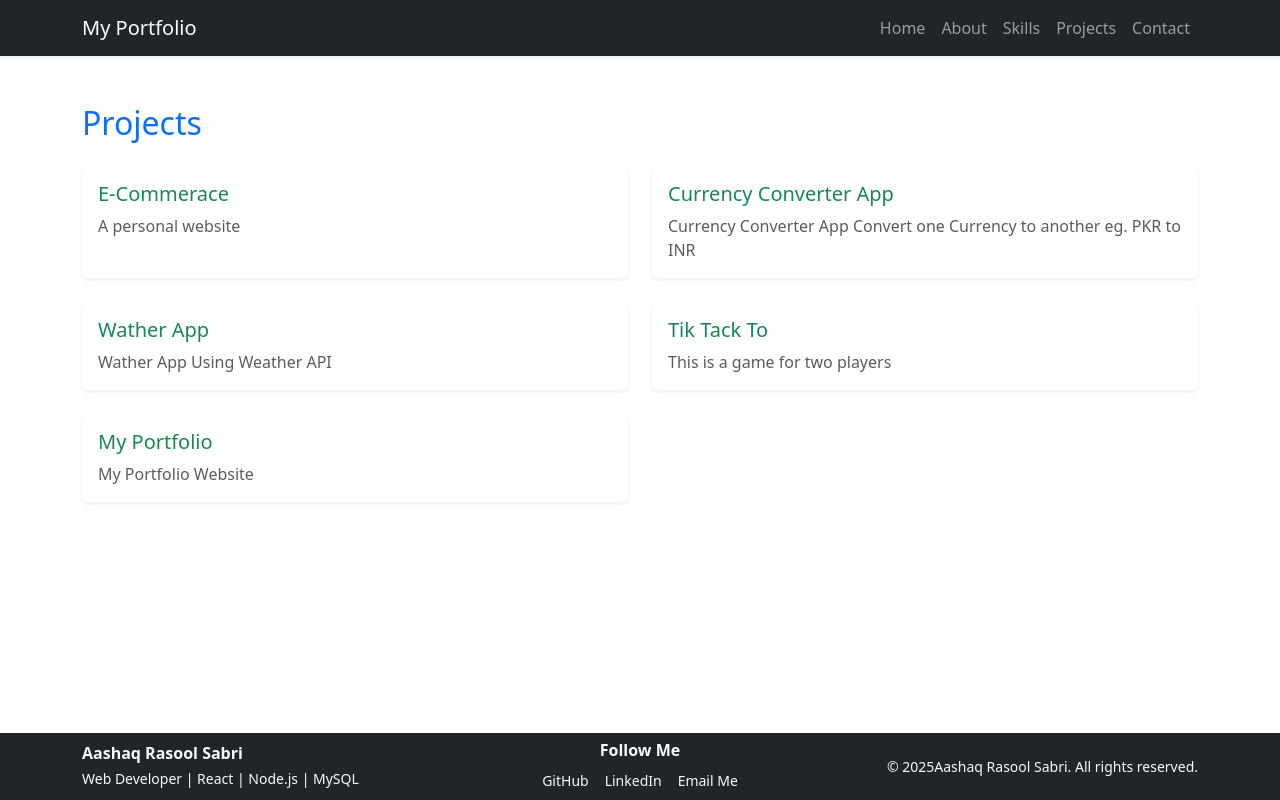
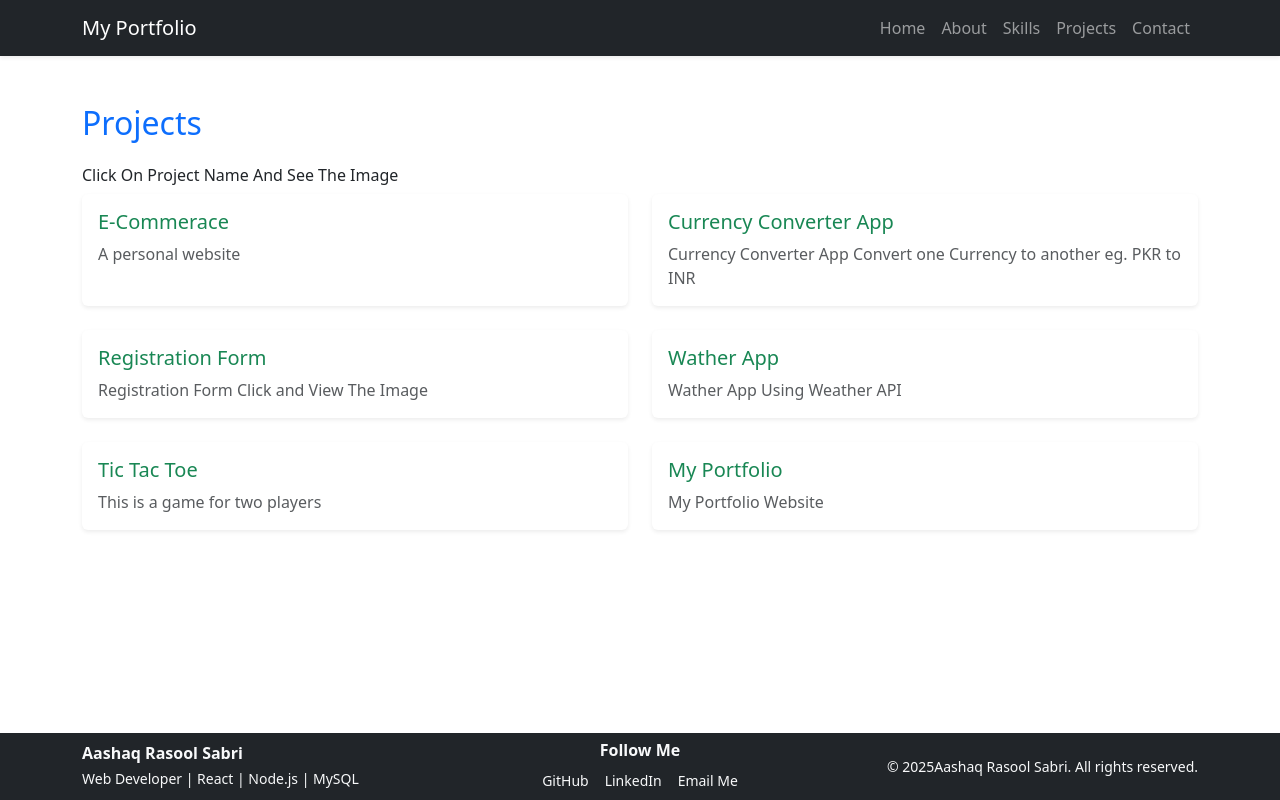
Before and after one commit to aliahmd007/Portfolio, a React (Create React App) app: page /projects in a window 1280 px wide. Built offline with nearby package versions, Linux system fonts and the light colour scheme.

Commit message:
Upload project files

```diff
--- a/src/components/Projects.js
+++ b/src/components/Projects.js
@@ -6,7 +6,7 @@ import img2 from '../img/tik tack game.png';
 import img3 from '../img/wather app.png';
 import myweb from '../img/Portfolio.JPG';
 import Estore from '../img/E-store.jpg';
-
+import RegF from '../img/RegisterF.JPG';
 
 
 function Projects() {
@@ -26,12 +26,18 @@ function Projects() {
     },
 
     {
+      title: 'Registration Form',
+      description: 'Registration Form Click and View The Image ',
+      image: RegF,
+    },
+
+    {
       title: 'Wather App',
       description: 'Wather App Using Weather API',
       image: img3,
     },
     {
-      title: 'Tik Tack To ',
+      title: 'Tic Tac Toe',
       description: 'This is a game for two players ',
       image: img2,
     },
@@ -55,6 +61,7 @@ function Projects() {
   return (
     <Container className="mt-5">
       <h2 className="mb-4 text-primary">Projects</h2>
+      <h6>Click On Project Name And See The Image</h6>
       <Row>
         {projects.map((project, index) => (
           <Col key={index} md={6} className="mb-4">
```
Also changed, not shown: src/img/RegisterF.JPG (added).
